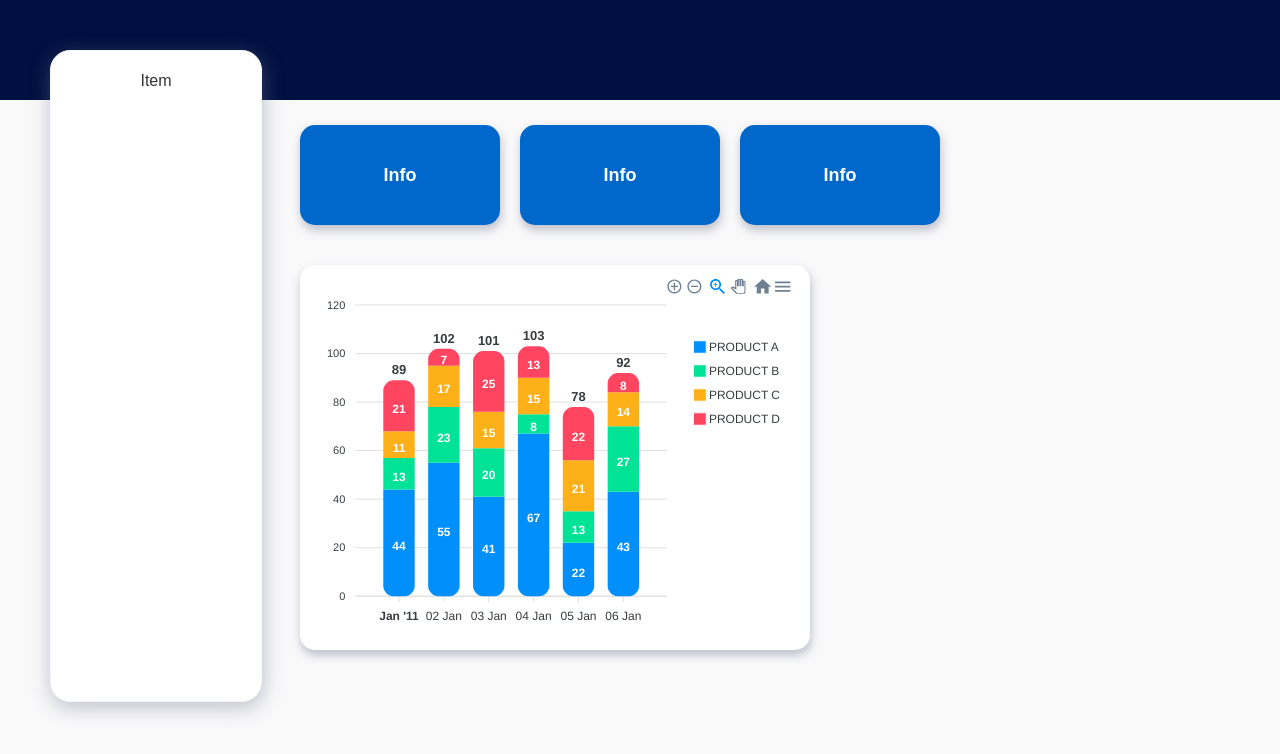
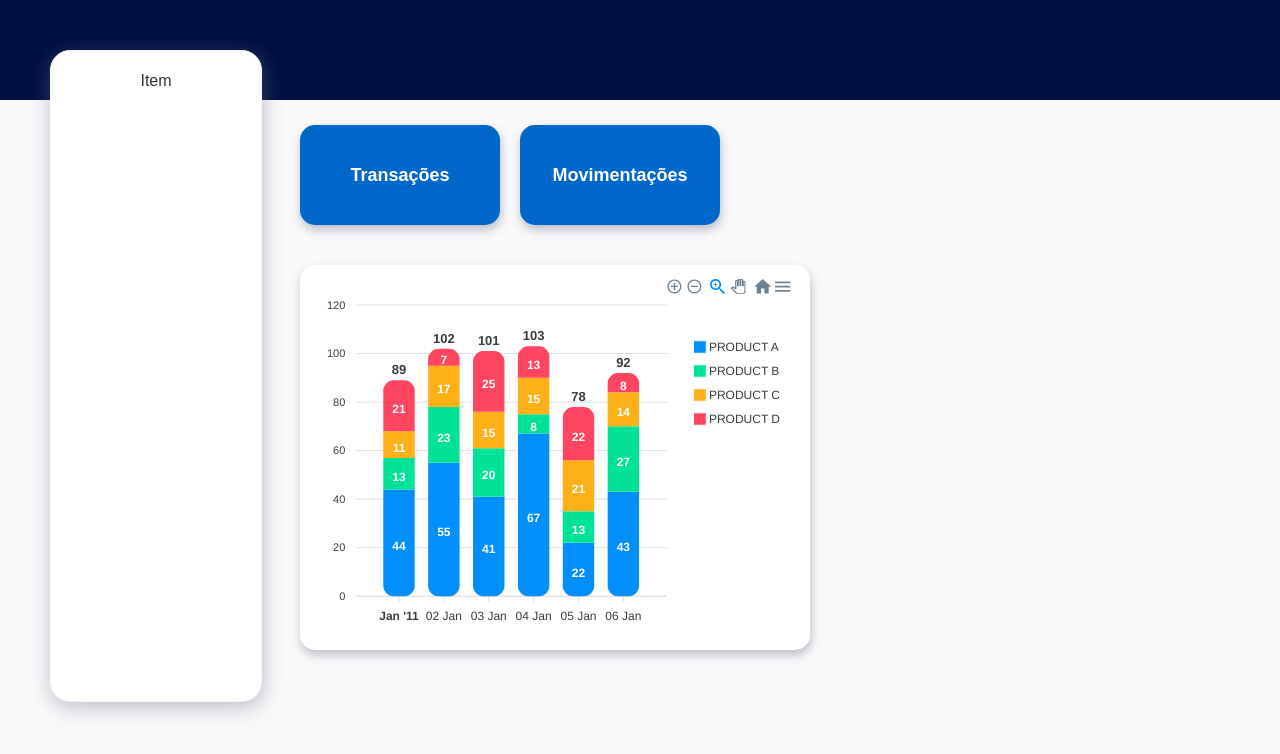
Before and after one commit to gabazevdo/next-app-dashboard-pix, a Next.js app: page / in a window 1280 px wide. Shown: the top 754 px of the page. Built offline with nearby package versions, Linux system fonts and the light colour scheme; a web font is replaced by a local one.

Commit message:
chore: remove tag head

```diff
--- a/src/pages/index.js
+++ b/src/pages/index.js
@@ -7,21 +7,12 @@ import { Container, ContainerCard, Header } from '@/styles/style-index'
 export default function Home() {
   return (
     <>
-      <Head>
-        <title>Zemo Bank - Relatório Pix</title>
-        <meta name="viewport" content="width=device-width, initial-scale=1" />
-        <link rel="icon" href="/favicon.ico" />
-        <script src="https://cdn.jsdelivr.net/npm/apexcharts"></script>
-        <script src="https://cdn.jsdelivr.net/npm/react-apexcharts"></script>
-      </Head>
-
       <Header />
       <SideBar />
       <Container>
         <ContainerCard>
-          <Card total={'Info'} />
-          <Card total={'Info'} />
-          <Card total={'Info'} />
+          <Card total={'Transações'} />
+          <Card total={'Movimentações'} />
         </ContainerCard>
         <div style={{ marginLeft: '30rem' }}>
           <ChartComponent />
```
